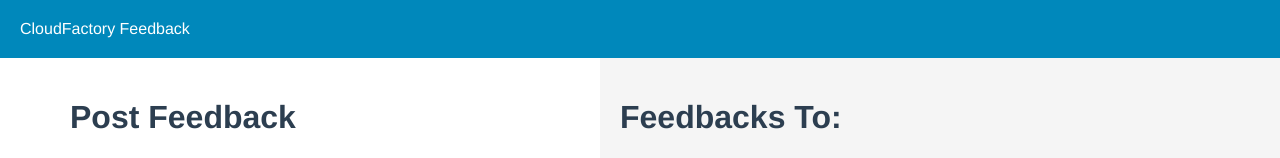
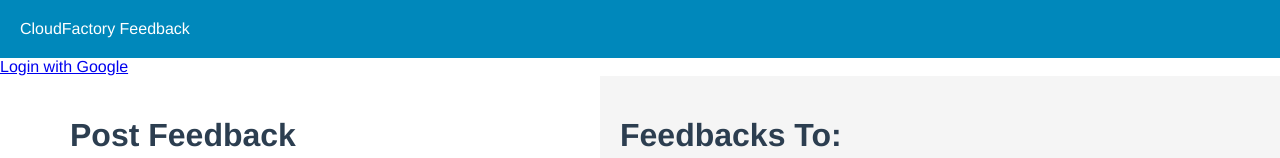
Before and after one commit to ronniebnorth/mevn-feedback, a Vue app in the folder client/: page /#/ in a window 1280 px wide. Shown: the top 158 px of the page. Built offline with nearby package versions, Linux system fonts and the light colour scheme; no server answers; what vue-sweetalert2 would draw is missing.

Commit message:
Google Auth

```diff
--- a/client/src/components/Feedback.vue
+++ b/client/src/components/Feedback.vue
@@ -1,5 +1,10 @@
 <template>
   <div>
+    <div>
+      <!-- <h1 v-if="user">Hello, {{user.fullname}}</h1>
+      <h1 v-else>Welcome! Please log in.</h1> -->
+      <a href="/auth/google">Login with Google</a>
+    </div>
     <div class="leftPanel">
       <h1>Post Feedback</h1>
       <div class="formWrapper">
--- a/client/src/router/index.js
+++ b/client/src/router/index.js
@@ -7,6 +7,7 @@
 Vue.use(Router)
 
 export default new Router({
+  mode: 'history',
   routes: [
     {
       path: '/',
```
